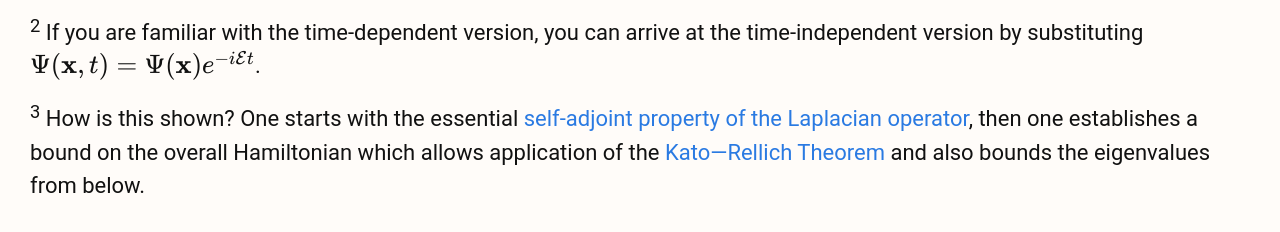
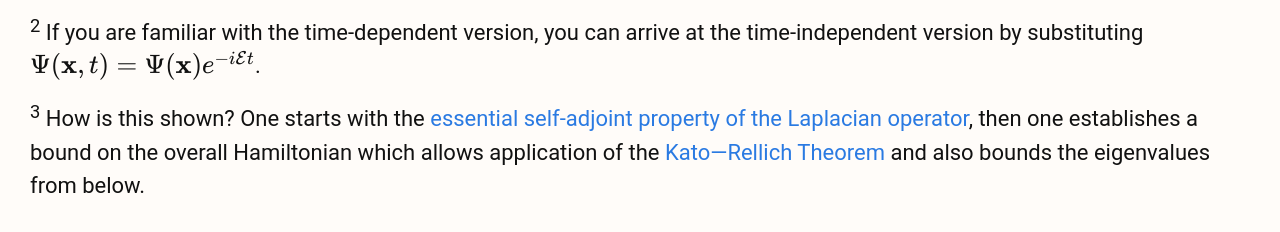
Before and after one commit to ae-foster/ae-foster.github.io, a Jekyll site: the page built from _posts/2025-06-25-orbformer-post.markdown, in a window 1280 px wide and 900 px high, scrolled down 4643 px. Shown: the part 638-870 px from the top of the window. Built offline with Jekyll 4.4.1, drawn with Linux system fonts in a browser that asks for light colours; nearby versions of some CDN libraries.

```diff
--- a/_posts/2025-06-25-orbformer-post.markdown
+++ b/_posts/2025-06-25-orbformer-post.markdown
@@ -160,4 +160,4 @@ M. Scherbela, L. Gerard & P. Grohs. "Towards a transferable fermionic neural wav
 
 <sup>2</sup> If you are familiar with the time-dependent version, you can arrive at the time-independent version by substituting $$\Psi(\mathbf{x},t) = \Psi(\mathbf{x})e^{-i\mathcal{E}t}$$.
 
-<sup>3</sup> How is this shown? One starts with the essential [self-adjoint property of the Laplacian operator](https://www-users.cse.umn.edu/~garrett/m/fun/adjointness_crit.pdf), then one establishes a bound on the overall Hamiltonian which allows application of the [Kato—Rellich Theorem](https://loss.math.gatech.edu/17SPRINGTEA/7334/NOTES/section7katorellich.pdf) and also bounds the eigenvalues from below.
+<sup>3</sup> How is this shown? One starts with the [essential self-adjoint property of the Laplacian operator](https://www-users.cse.umn.edu/~garrett/m/fun/adjointness_crit.pdf), then one establishes a bound on the overall Hamiltonian which allows application of the [Kato—Rellich Theorem](https://loss.math.gatech.edu/17SPRINGTEA/7334/NOTES/section7katorellich.pdf) and also bounds the eigenvalues from below.
```
